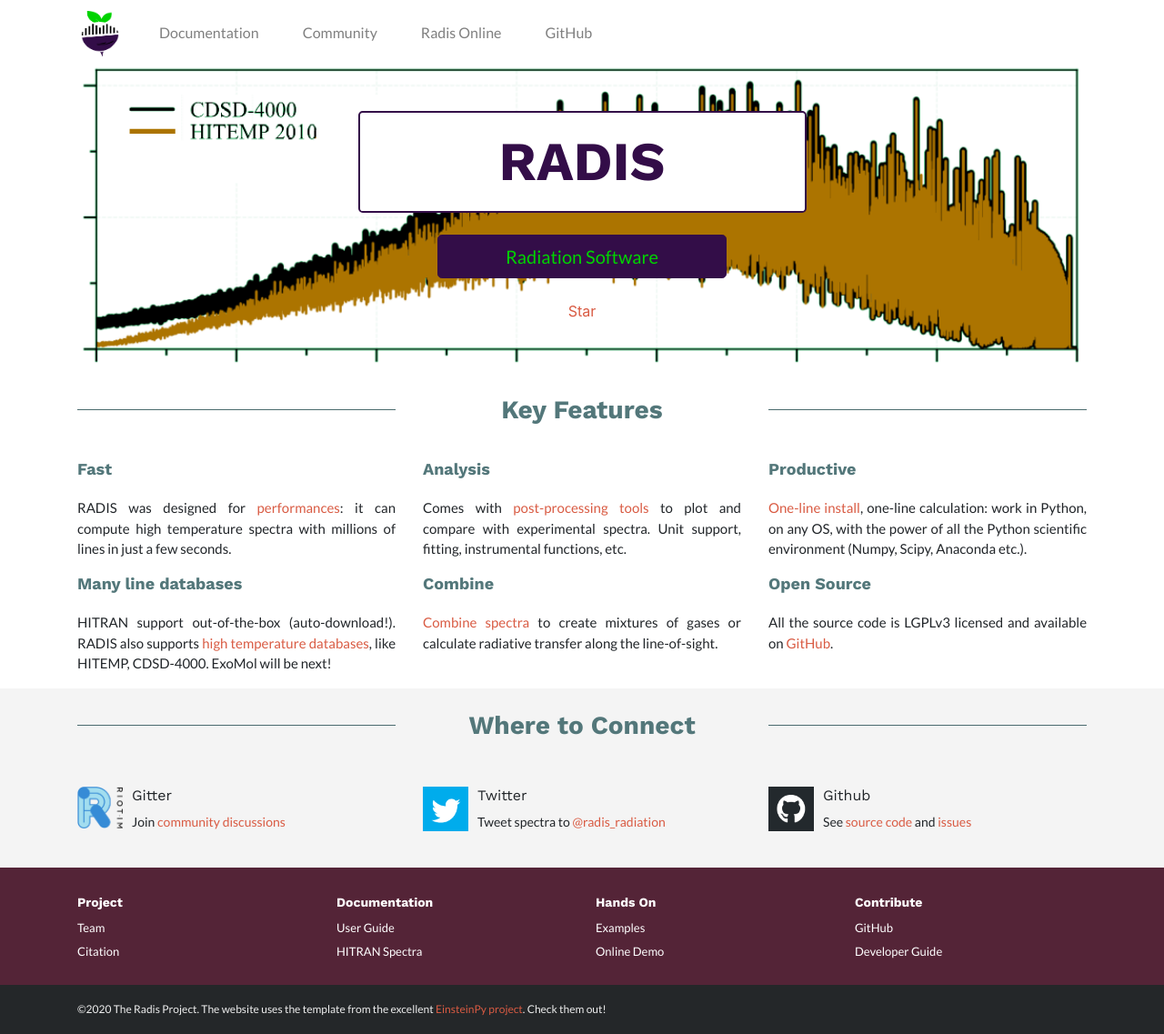
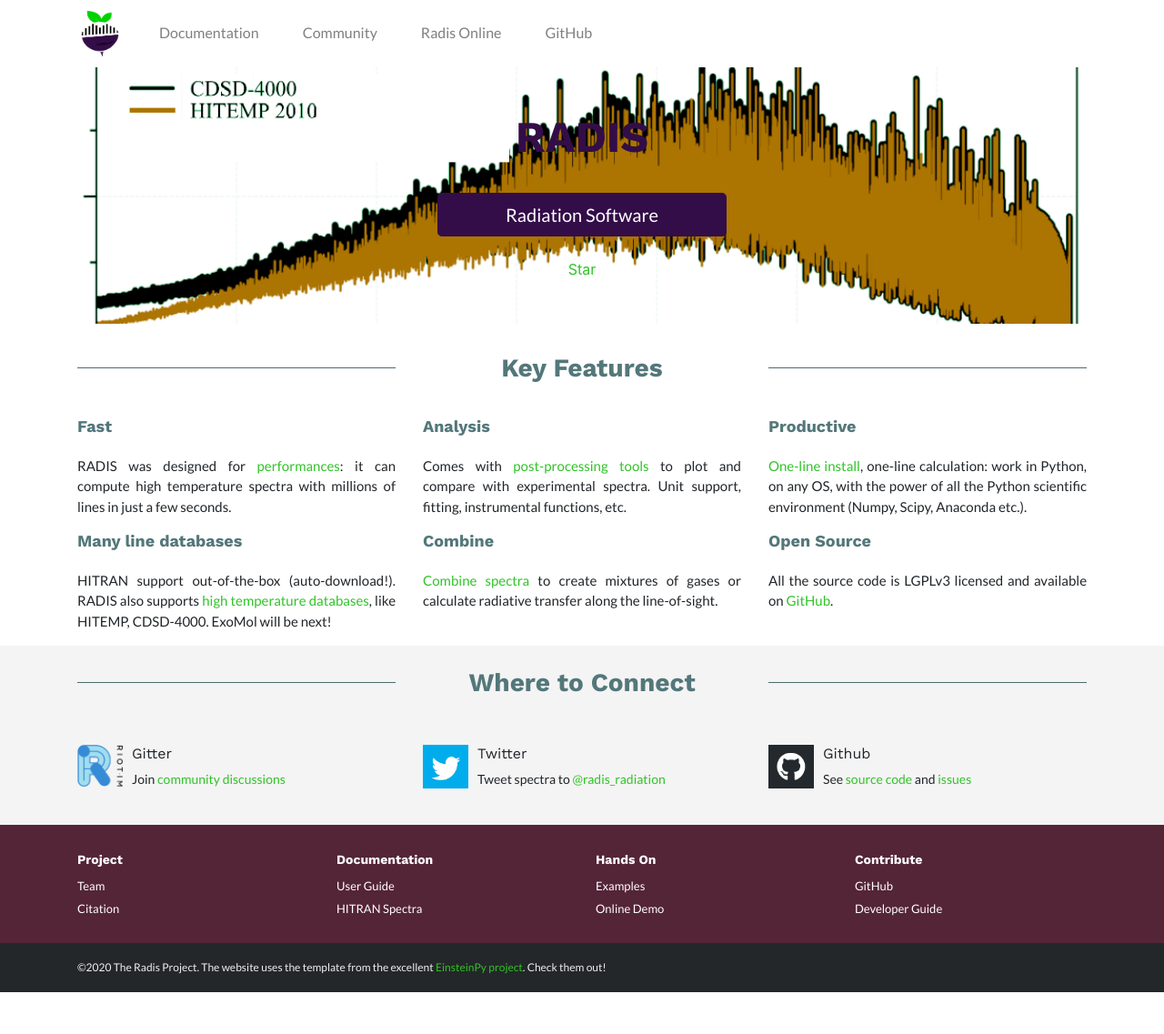
Before and after one commit to radis/radis.github.io, a Jekyll site: the page built from index.html, in a window 1280 px wide. Shown: the whole page at 91% size. Built offline with Jekyll 4.4.1, drawn with Linux system fonts in a browser that asks for light colours; after the commit the page ends 1091 px from its top, so only the background shows below that.

Commit message:
update some color with the genius Palette

```diff
--- a/_includes/hero.html
+++ b/_includes/hero.html
@@ -2,14 +2,10 @@
 <div class="container">
   <div class="hero" id="hero">
     <div class="container">
-      <div class="row">
-        <div class="col-sm-3"></div>
-        <div class="col-sm-6">
-          <a class="btn btn-success btn-lg btn-block" href="https://radis.readthedocs.io" role="button">RADIS</a>
-        <br>
-        </div>
-        <div class="col-sm-3"></div>
-      </div>
+      <h1 class="display-5 hero-heading">
+        RADIS
+      </h1>
+      <br>
       <div class="row">
         <div class="col-lg-4 col-md-4 col-sm-4"></div>
         <div class="col-lg-4 col-md-6 col-sm-4">
--- a/css/main.sass
+++ b/css/main.sass
@@ -33,7 +33,6 @@
       color: #ccc
 
 .hero-heading
-  background-color: #eee
   color: #330d48
   font-family: "Work Sans", sans-serif
   font-weight: 900
@@ -105,7 +104,7 @@
     border-width: 2px
 
 .btn-primary
-  color: #00d300
+  color: #fff
   background-color: #330d48
   border-color: #330d48
   &:hover
@@ -117,10 +116,10 @@
   background-color: #F4F4F4
 
 a
-  color: #D95B43
+  color: #30C328
 
 .link
-  color: #00d300
+  color: #30C328
 
 h1
   font-family: "Work Sans", sans-serif
```
